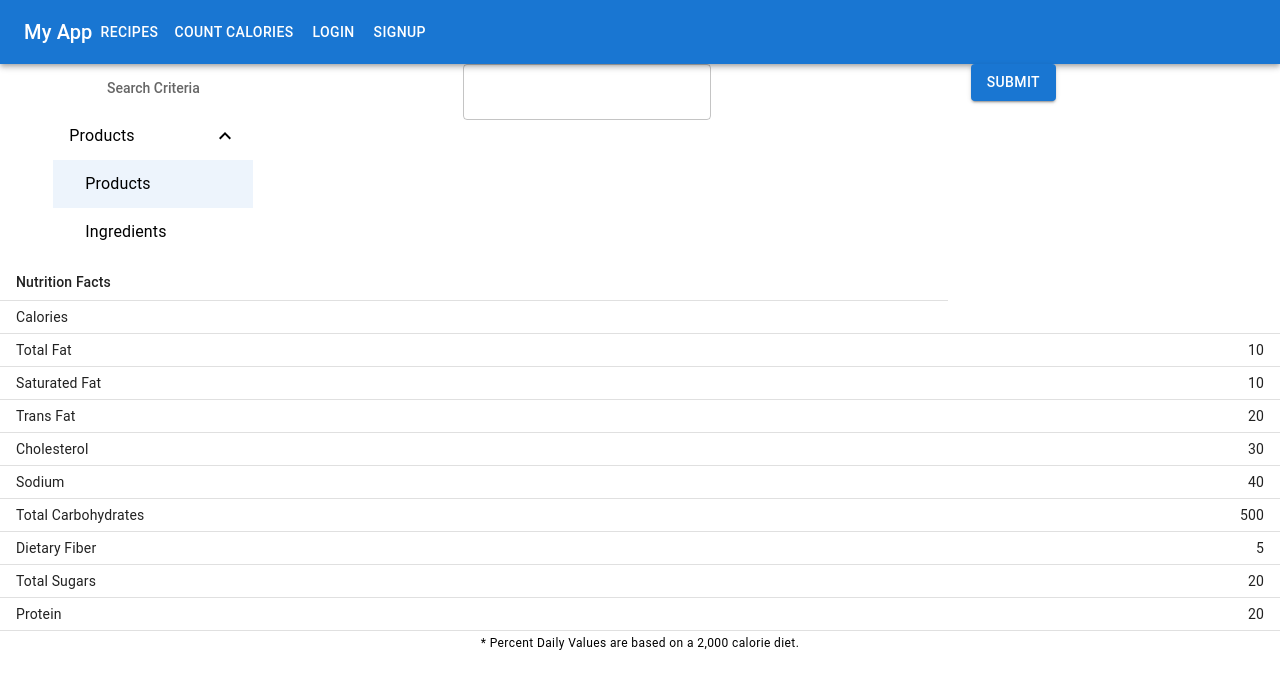
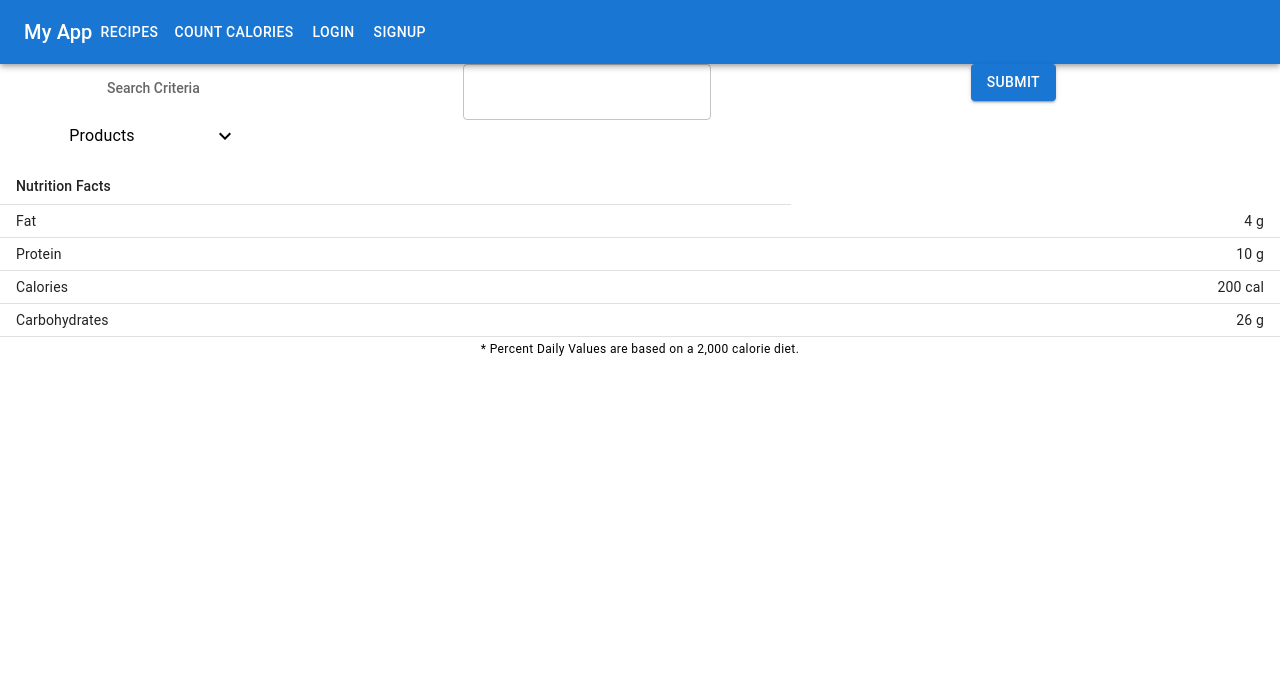
Before and after one commit to cihad84/FitnessApp, a React (Create React App) app in the folder FitnessApp/frontend/: page / in a window 1280 px wide. Shown: the top 688 px of the page. Built offline with nearby package versions, Linux system fonts and the light colour scheme.

Commit message:
updated nutrient display with selected products

```diff
--- a/FitnessApp/frontend/src/App.js
+++ b/FitnessApp/frontend/src/App.js
@@ -8,7 +8,33 @@ import Test from "./components/Test.js";
 function App() {
   const [open, setOpen] = React.useState(false);
   const [listRec, setListRec] = React.useState([]);
-  const [product, setProduct] = React.useState({});
+  const [product, setProduct] = React.useState({"nutrition": {
+    "nutrients": [
+        {
+            "name": "Fat",
+            "amount": 4,
+            "unit": "g",
+            "percentOfDailyNeeds": 6.15
+        },
+        {
+            "name": "Protein",
+            "amount": 10,
+            "unit": "g",
+            "percentOfDailyNeeds": 20
+        },
+        {
+            "name": "Calories",
+            "amount": 200,
+            "unit": "cal",
+            "percentOfDailyNeeds": 10
+        },
+        {
+            "name": "Carbohydrates",
+            "amount": 26,
+            "unit": "g",
+            "percentOfDailyNeeds": 9.45
+        },
+    ]}});
   const handleOpen = (data) => {
     console.log("this is data", data);
     setListRec(data.results);
--- a/FitnessApp/frontend/src/components/Modal.js
+++ b/FitnessApp/frontend/src/components/Modal.js
@@ -34,7 +34,9 @@ export default function BasicModal(props) {
         return response.json();
       })
       .then((results) => {
-        props.setProduct(results.nutrition);
+        console.log(results);
+        console.log(results.nutrition.nutrients[1].name)
+        props.setProduct(results);
       })
       .catch((error) => console.log(error));
   };
--- a/FitnessApp/frontend/src/components/Search.js
+++ b/FitnessApp/frontend/src/components/Search.js
@@ -13,7 +13,7 @@ import Box from "@mui/material/Box";
 
 function InputWithButton(props) {
   const [searchInput, setSearchInput] = useState("");
-  const [open, setOpen] = React.useState(true);
+  const [open, setOpen] = React.useState(false);
   const [selectedIndex, setSelectedIndex] = React.useState(["Products", 1]);
 
   const handleListItemClick = (event, index, name) => {
--- a/FitnessApp/frontend/src/components/Test.js
+++ b/FitnessApp/frontend/src/components/Test.js
@@ -29,10 +29,11 @@ function Test(props) {
           </TableRow>
         </TableHead>
         <TableBody>
-          {nutrientRows.map((row) => (
-            <TableRow key={row.name}>
-              <TableCell>{row.name}</TableCell>
-              <TableCell align="right">{row.value}</TableCell>
+          {console.log(props.product)}
+          {props.product.nutrition.nutrients.map((vitamin) => (
+            <TableRow key={vitamin.name}>
+              <TableCell>{vitamin.name}</TableCell>
+              <TableCell align="right">{vitamin.amount +' ' +vitamin.unit}</TableCell>
             </TableRow>
           ))}
         </TableBody>
```
